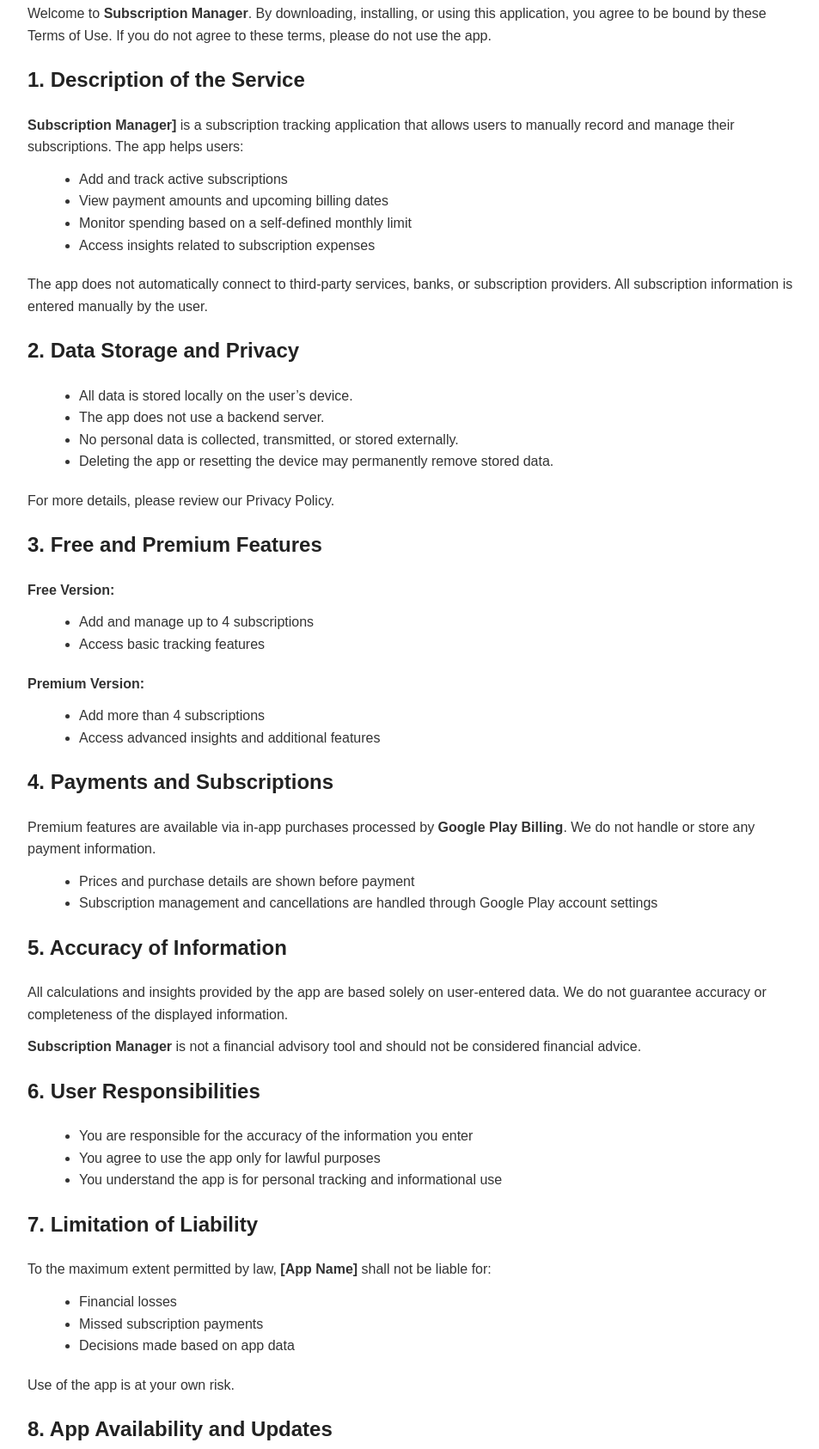
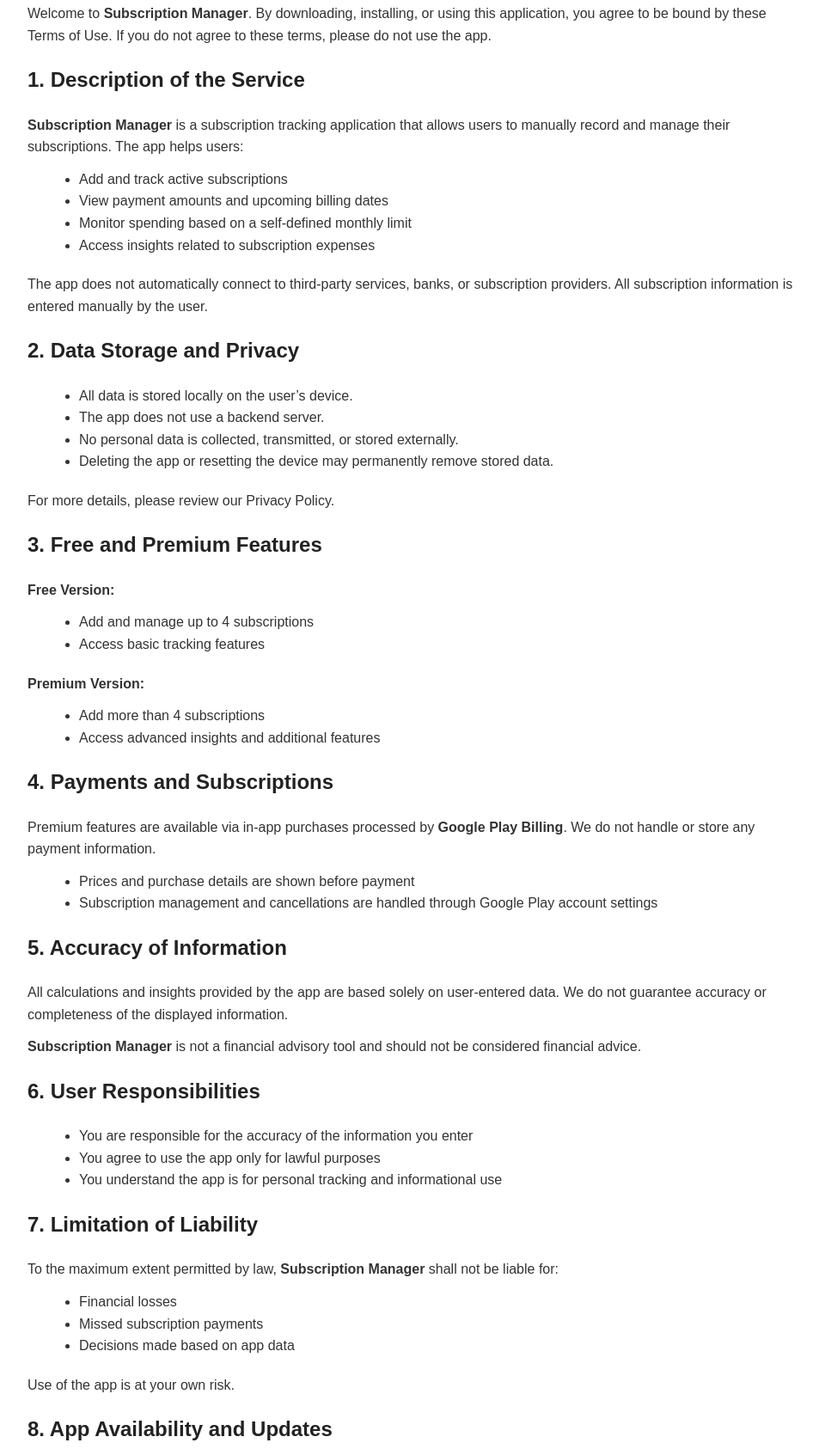
Before and after one commit to canfehmi/subsmanager-privacy, a plain HTML site: page terms.html in a window 1280 px wide. Shown: the part 159-1845 px from the top of the page at 86% size, without its empty margins (158-1111 px from the left). Drawn offline with Linux system fonts and the light colour scheme.

Commit message:
Fix formatting issues in terms.html

```diff
--- a/terms.html
+++ b/terms.html
@@ -41,7 +41,7 @@
 
 <h2>1. Description of the Service</h2>
 <p>
-<strong>Subscription Manager]</strong> is a subscription tracking application that allows users to manually record and manage their subscriptions.
+<strong>Subscription Manager</strong> is a subscription tracking application that allows users to manually record and manage their subscriptions.
 The app helps users:
 </p>
 <ul>
@@ -107,7 +107,7 @@
 
 <h2>7. Limitation of Liability</h2>
 <p>
-To the maximum extent permitted by law, <strong>[App Name]</strong> shall not be liable for:
+To the maximum extent permitted by law, <strong>Subscription Manager</strong> shall not be liable for:
 </p>
 <ul>
     <li>Financial losses</li>
```
